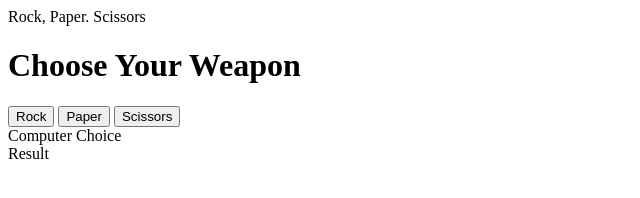
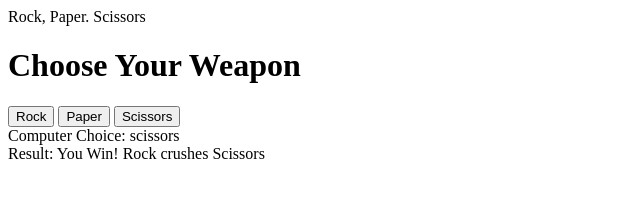
Before and after one commit to Kow6/rock-paper-scissors, a plain HTML site: page index.html in a window 1280 px wide. Both pictures are taken after a click on the button "Rock". Shown: the whole page, without its empty margins (0-640 px from the left). Drawn offline with Linux system fonts and the light colour scheme.

Commit message:
Add Result generation

```diff
--- a/index.html
+++ b/index.html
@@ -8,12 +8,14 @@
 <header>Rock, Paper. Scissors</header>
 <h1>Choose Your Weapon</h1>
 <div>
-    <button class= 'button' id="rock">Rock</button>
-    <button class= 'button' id="paper">Paper</button>
-    <button class= 'button' id="scissors">Scissors</button>
+    <button id="rock">Rock</button>
+    <button id="paper">Paper</button>
+    <button id="scissors">Scissors</button>
 </div>
-<div>Computer Choice</div>
-<div>Result</div>
+
+<div id="comp">Computer Choice: </div>
+
+<div id="result">Result: </div>
 
 
 </body>
--- a/js/script.js
+++ b/js/script.js
@@ -43,24 +43,21 @@ let playerScore = 0
 const rockButton = document.querySelector('#rock')
 rockButton.addEventListener('click', () => {
     playerChoice = 'rock';
-    console.log(playerChoice);
-
-    }
 
 
-    )
+})
 
 const paperButton = document.querySelector('#paper')
 paperButton.addEventListener('click', () => {
     playerChoice = 'paper';
-    console.log(playerChoice);
+
 
 })
 
 const scissorsButton = document.querySelector('#scissors')
 scissorsButton.addEventListener('click', () => {
     playerChoice = 'scissors';
-    console.log(playerChoice);
+
 
 })
 
@@ -92,6 +89,16 @@ function gameRound(){
 
 
     getComputerChoice();
+
+
+
+    const container = document.querySelector('#comp');
+    const content = document.createElement('span');
+    content.textContent = computerChoice;
+    console.log(content)
+    container.appendChild(content);
+
+
     console.log('Player Pick ' + playerChoice);
     console.log('Computer Pick ' + computerChoice);
 
@@ -136,8 +143,28 @@ function gameRound(){
 
     }
 
+function postRoundResult(){
+        let gameresultstring = gameRound();
+        const container2 = document.querySelector('#result');
+        const content2 = document.createElement('span');
+        content2.textContent = gameresultstring;
+        console.log(content2);
+
+        container2.append(content2);
+
+    }
+
+
+
 rockButton.addEventListener('click', function(){
-    gameRound()})
+    postRoundResult()});
+paperButton.addEventListener('click', function(){
+    postRoundResult()});
+scissorsButton.addEventListener('click', function(){
+    postRoundResult()});
+
+
+
 
 
 /* COMMENT OUT the rounds game
```
